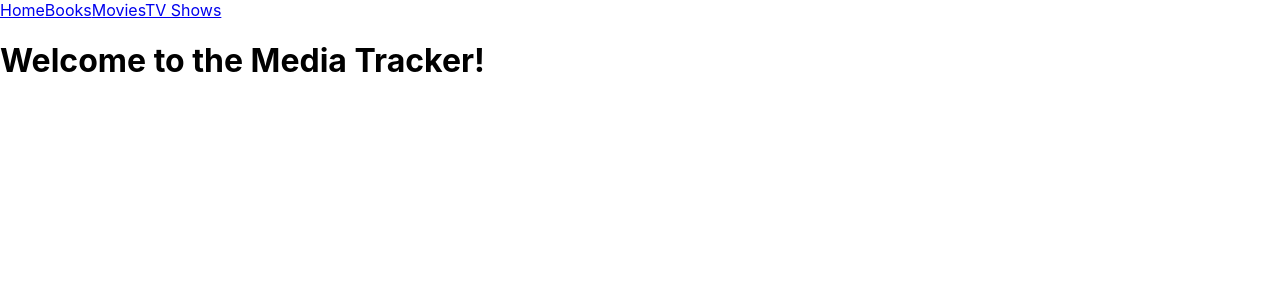
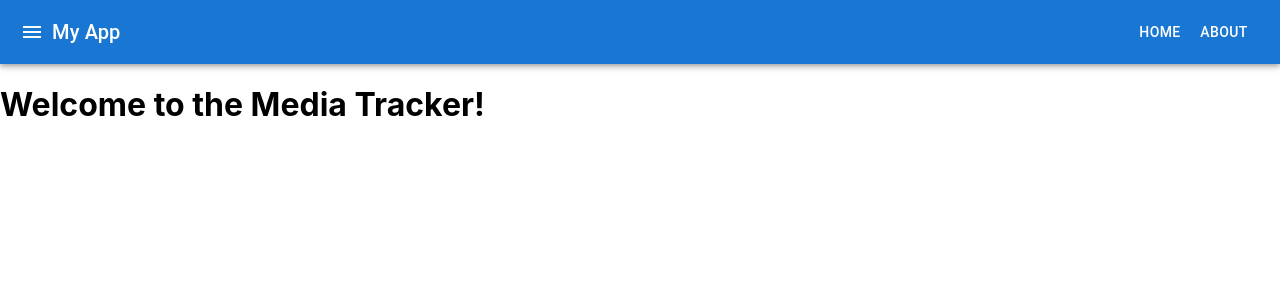
Before and after one commit to imRanDan/media-tracker, a React (Create React App) app: page / in a window 1280 px wide. Shown: the top 300 px of the page. Built offline with nearby package versions, Linux system fonts and the light colour scheme.

Commit message:
working on header component and implementing MAterial UI

```diff
--- a/package.json
+++ b/package.json
@@ -5,6 +5,7 @@
   "dependencies": {
     "@emotion/react": "^11.11.1",
     "@emotion/styled": "^11.11.0",
+    "@mui/icons-material": "^5.14.8",
     "@mui/material": "^5.14.8",
     "@testing-library/jest-dom": "^5.17.0",
     "@testing-library/react": "^13.4.0",
--- a/src/App.js
+++ b/src/App.js
@@ -1,22 +1,27 @@
 import './App.css';
 import React from 'react';
 import { BrowserRouter as Router, Route, Routes, Link } from 'react-router-dom';
+import Header from './components/Header';
 import Home from './components/Home';
 import Books from './components/Books';
 import Movies from './components/Movies';
 import TVShows from './components/TVShows';
+import { createTheme, ThemeProvider } from '@mui/material';
+
+const theme = createTheme({
+  palette: {
+    primary: {
+      main: '#556cd6',
+    },
+  },
+});
 
 function App() {
   return (
     <Router>
       <div>
         {/* Navigation */}
-        <nav>
-          <Link to="/">Home</Link>
-          <Link to="/books">Books</Link>
-          <Link to="/movies">Movies</Link>
-          <Link to="/tvshows">TV Shows</Link>
-        </nav>
+      <Header />
 
       {/* Routes */}
       <Routes>
--- /dev/null
+++ b/src/components/Header.js
@@ -0,0 +1,38 @@
+// function Header() {
+//   return (
+//     <div className="header">
+//       <img src="" alt="Media Tracker Logo" />
+//       <Navbar />
+//       </div>
+//   );
+// }
+
+// function Navbar() {
+//   return (
+//     <nav cl
+//   )
+// }
+
+import { AppBar, Toolbar, Typography, Button, IconButton } from '@mui/material';
+import MenuIcon from '@mui/icons-material/Menu'; // For optional hamburger menu
+import { Link } from 'react-router-dom';
+
+function Header() {
+  return (
+    <AppBar position="static">
+      <Toolbar>
+        <IconButton edge="start" color="inherit" aria-label="menu">
+          <MenuIcon />
+        </IconButton>
+        <Typography variant="h6" style={{ flexGrow: 1 }}>
+          My App
+        </Typography>
+        <Button color="inherit" component={Link} to="/">Home</Button>
+        <Button color="inherit" component={Link} to="/about">About</Button>
+        {/* ... other nav links */}
+      </Toolbar>
+    </AppBar>
+  );
+}
+
+export default Header;
```
Also changed, not shown: 1 other file (tests, documents, lock files or other folders).
